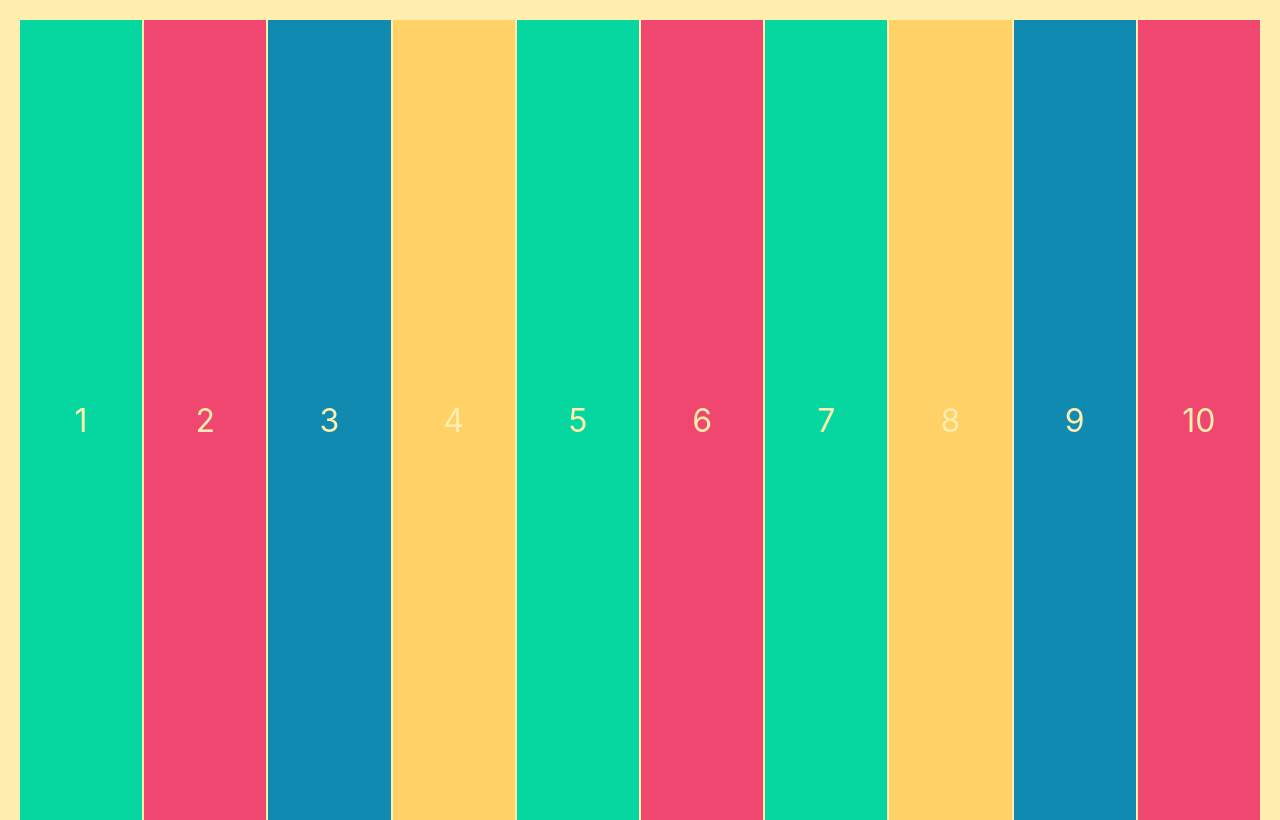
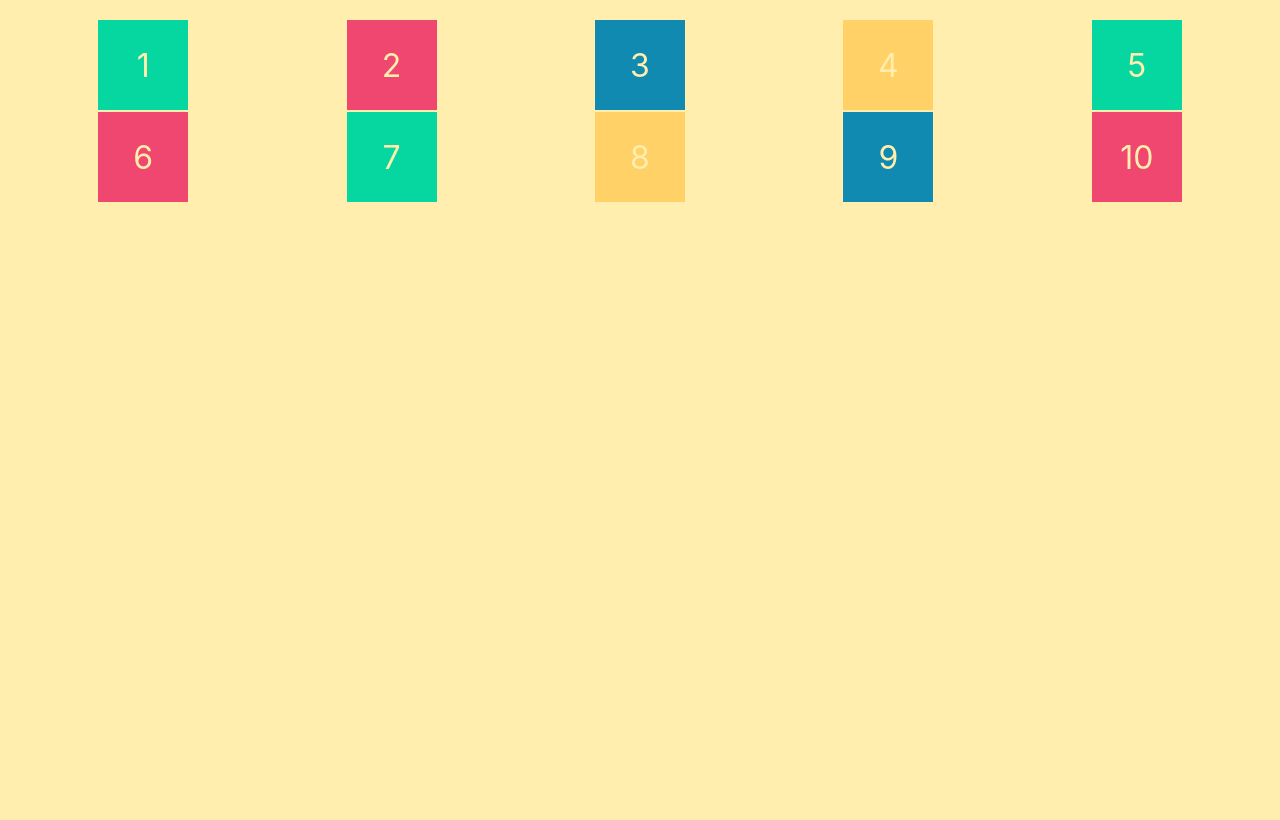
Before and after one commit to atifkarim/css-grid-example, a plain HTML site: page index.html in a window 1280 px wide. Drawn offline with Linux system fonts and the light colour scheme.

Commit message:
Set content horizontally

```diff
--- a/index.html
+++ b/index.html
@@ -9,9 +9,10 @@
         .container{
             height: 100%;
             display: grid;
-            grid-template-columns: repeat(auto-fit, minmax(90px , 1fr));
-            grid-template-rows: repeat(1, 1fr);
+            grid-template-columns: repeat(5, 90px);
+            grid-template-rows: repeat(2, 90px);
             grid-auto-rows: 1fr;
+            justify-content: space-around; /*set content in the direction of left to right (column perspective)*/
             grid-gap: 2px;
         }
     </style>
```
